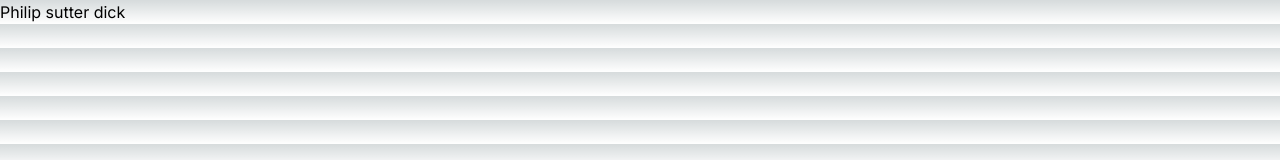
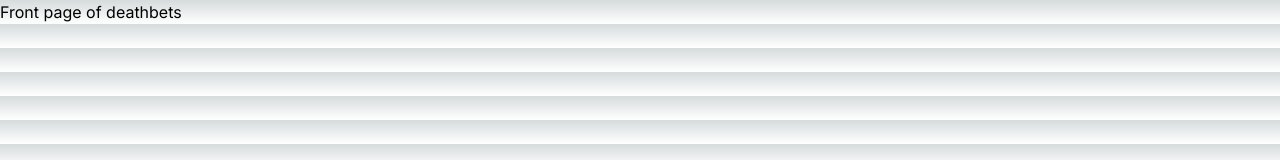
Before and after one commit to Gains-Orientered-Programming/WOWDeathBets, a Next.js app: page / in a window 1280 px wide. Shown: the top 160 px of the page. Built offline with nearby package versions, Linux system fonts and the light colour scheme.

Commit message:
character page setup

```diff
--- /dev/null
+++ b/src/app/(pages)/characters/[region]/[realm]/[characterName]/page.tsx
@@ -0,0 +1,17 @@
+const CharacterPage = ({
+  params,
+}: {
+  params: { region: string; realm: string; characterName: string };
+}) => {
+  return (
+    <>
+      <div className="flex flex-col gap-5">
+        <div>region: {params.region}</div>
+        <div>realm: {params.realm}</div>
+        <div>characterName: {params.characterName}</div>
+      </div>
+    </>
+  );
+};
+
+export default CharacterPage;
--- a/src/app/(pages)/page.tsx
+++ b/src/app/(pages)/page.tsx
@@ -3,7 +3,7 @@ import Image from "next/image";
 export default function Home() {
   return (
     <>
-      <div>Philip sutter dick</div>
+      <div>Front page of deathbets</div>
     </>
   );
 }
```
